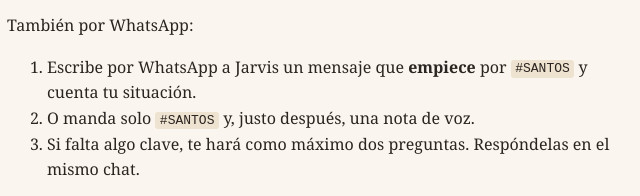
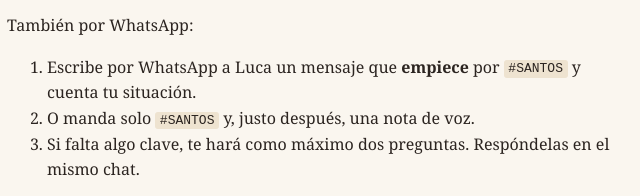
Before and after one commit to lucasague/santos-web, a plain HTML site: page index.html in a window 1280 px wide. Shown: the part 354-550 px from the top of the page, 329-969 px from the left. Drawn offline with Linux system fonts and the light colour scheme.

Commit message:
fix: Luca

```diff
--- a/index.html
+++ b/index.html
@@ -18,7 +18,7 @@ h1{font-size:1.7rem}code{background:#eee3d0;padding:.1em .35em;border-radius:3px
 <p>Abre una <a href="https://github.com/lucasague/santos-web/issues/new?template=consulta.md">consulta nueva</a> en este repositorio y cuenta tu situación. Luca la atiende y publica una respuesta individual debajo. Ojo: tanto la consulta como la respuesta son públicas.</p>
 <p>También por WhatsApp:</p>
 <ol>
-<li>Escribe por WhatsApp a Jarvis un mensaje que <strong>empiece</strong> por <code>#SANTOS</code> y cuenta tu situación.</li>
+<li>Escribe por WhatsApp a Luca un mensaje que <strong>empiece</strong> por <code>#SANTOS</code> y cuenta tu situación.</li>
 <li>O manda solo <code>#SANTOS</code> y, justo después, una nota de voz.</li>
 <li>Si falta algo clave, te hará como máximo dos preguntas. Respóndelas en el mismo chat.</li>
 </ol>
```
